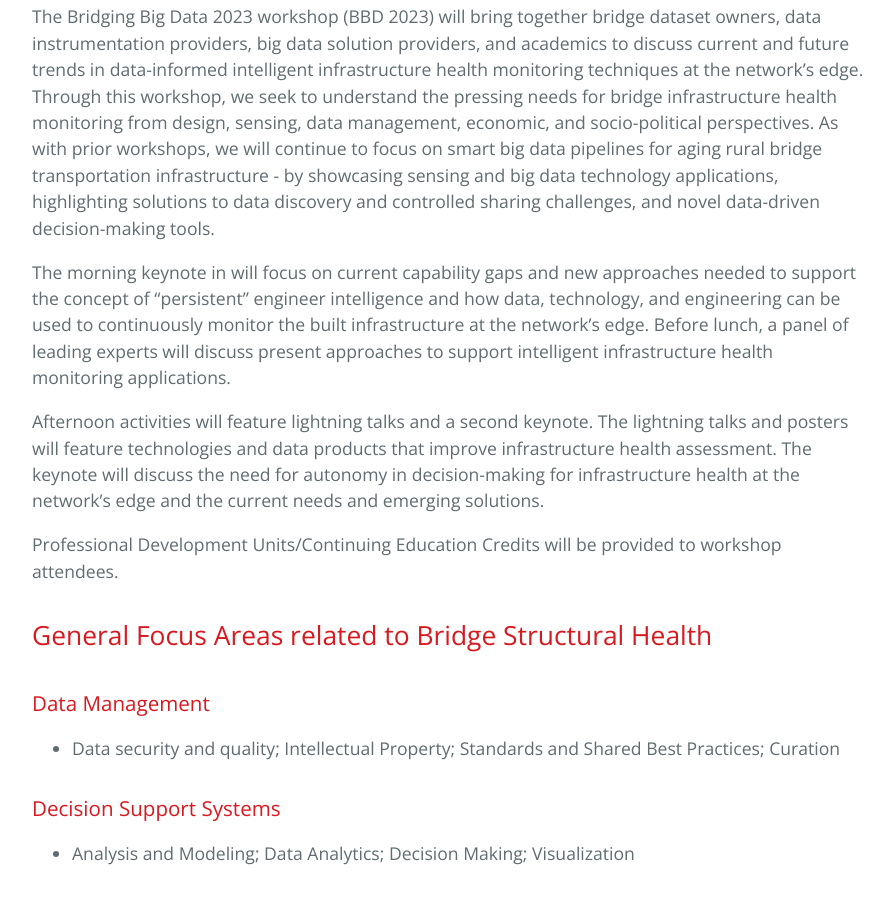
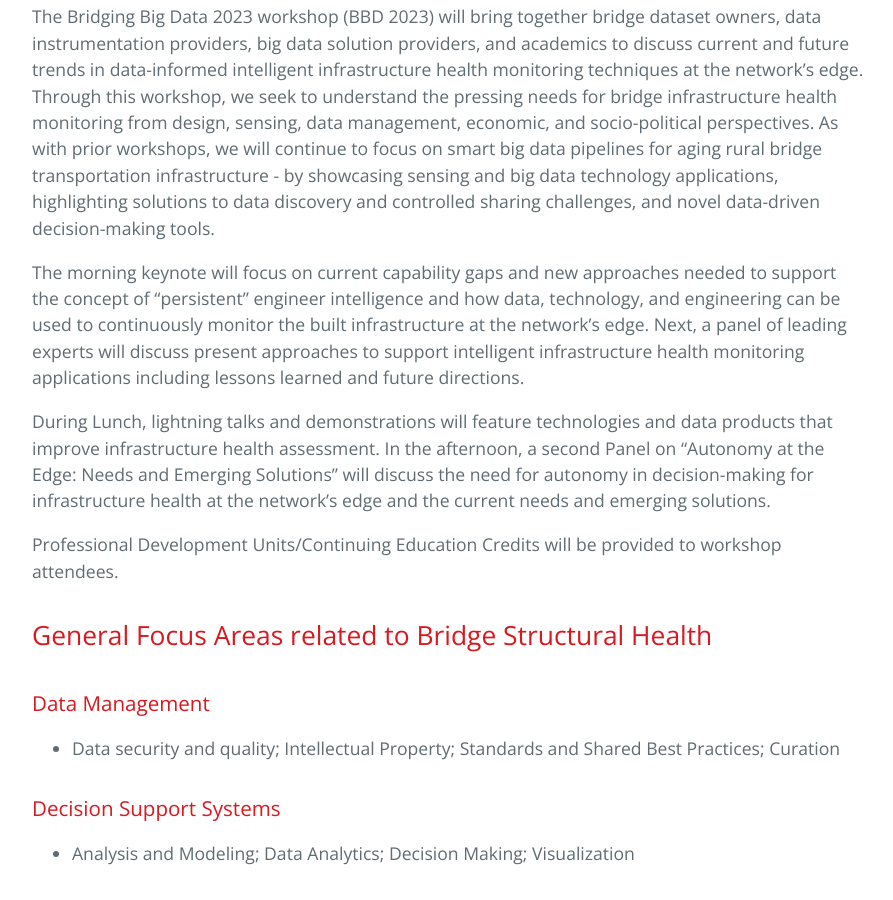
Before and after one commit to BridgingBigData/BridgingBigData.github.io, a Jekyll site: the page built from pages/bbd2023.md, in a window 1280 px wide and 900 px high, scrolled down 1668 px. Shown: the whole window, without its empty margins (192-1085 px from the left). Built offline with Jekyll 4.4.1, drawn with Linux system fonts in a browser that asks for light colours.

Commit message:
update pages

```diff
--- a/pages/bbd2023.md
+++ b/pages/bbd2023.md
@@ -27,11 +27,11 @@
 
 ## BBD 2023: Intelligent Infrastructure Health Monitoring at the Edge: Lessons Learned and Future Directions
 
-The Bridging Big Data 2023 workshop (BBD 2023) will bring together bridge dataset owners, data instrumentation providers, big data solution providers, and academics to discuss current and future trends in data-informed intelligent infrastructure health monitoring techniques at the network's edge. Through this workshop, we seek to understand the pressing needs for bridge infrastructure health monitoring from design, sensing, data management, economic, and socio-political perspectives. As with prior workshops, we will continue to focus on smart big data pipelines for aging rural bridge transportation infrastructure - by showcasing sensing and big data technology applications, highlighting solutions to data discovery and controlled sharing challenges, and novel data-driven decision-making tools.
+The Bridging Big Data 2023 workshop (BBD 2023) will bring together bridge dataset owners, data instrumentation providers, big data solution providers, and academics to discuss current and future trends in data-informed intelligent infrastructure health monitoring techniques at the network’s edge. Through this workshop, we seek to understand the pressing needs for bridge infrastructure health monitoring from design, sensing, data management, economic, and socio-political perspectives. As with prior workshops, we will continue to focus on smart big data pipelines for aging rural bridge transportation infrastructure - by showcasing sensing and big data technology applications, highlighting solutions to data discovery and controlled sharing challenges, and novel data-driven decision-making tools.
 
-The morning keynote in will focus on current capability gaps and new approaches needed to support the concept of "persistent" engineer intelligence and how data, technology, and engineering can be used to continuously monitor the built infrastructure at the network's edge. Before lunch, a panel of leading experts will discuss present approaches to support intelligent infrastructure health monitoring applications.
+The morning keynote will focus on current capability gaps and new approaches needed to support the concept of “persistent” engineer intelligence and how data, technology, and engineering can be used to continuously monitor the built infrastructure at the network’s edge. Next, a panel of leading experts will discuss present approaches to support intelligent infrastructure health monitoring applications including lessons learned and future directions.
 
-Afternoon activities will feature lightning talks and a second keynote. The lightning talks and posters will feature technologies and data products that improve infrastructure health assessment. The keynote will discuss the need for autonomy in decision-making for infrastructure health at the network's edge and the current needs and emerging solutions.
+During Lunch, lightning talks and demonstrations will feature technologies and data products that improve infrastructure health assessment. In the afternoon, a second Panel on "Autonomy at the Edge: Needs and Emerging Solutions" will discuss the need for autonomy in decision-making for infrastructure health at the network’s edge and the current needs and emerging solutions.
 
 Professional Development Units/Continuing Education Credits will be provided to workshop attendees.
 
```
